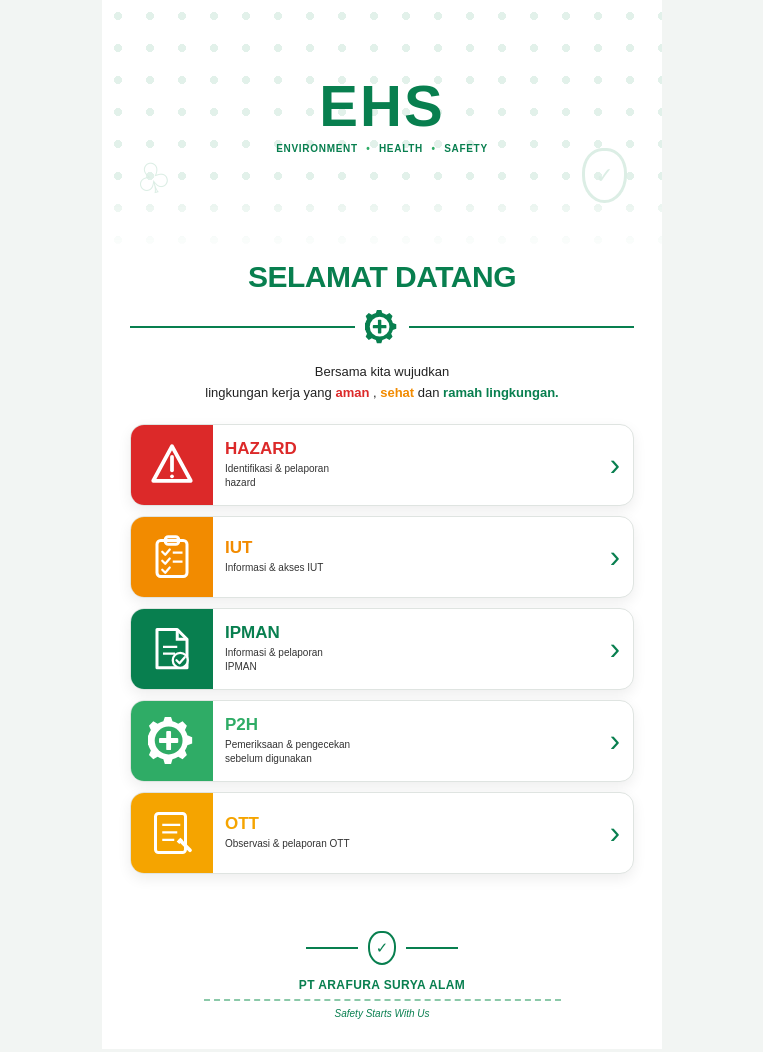
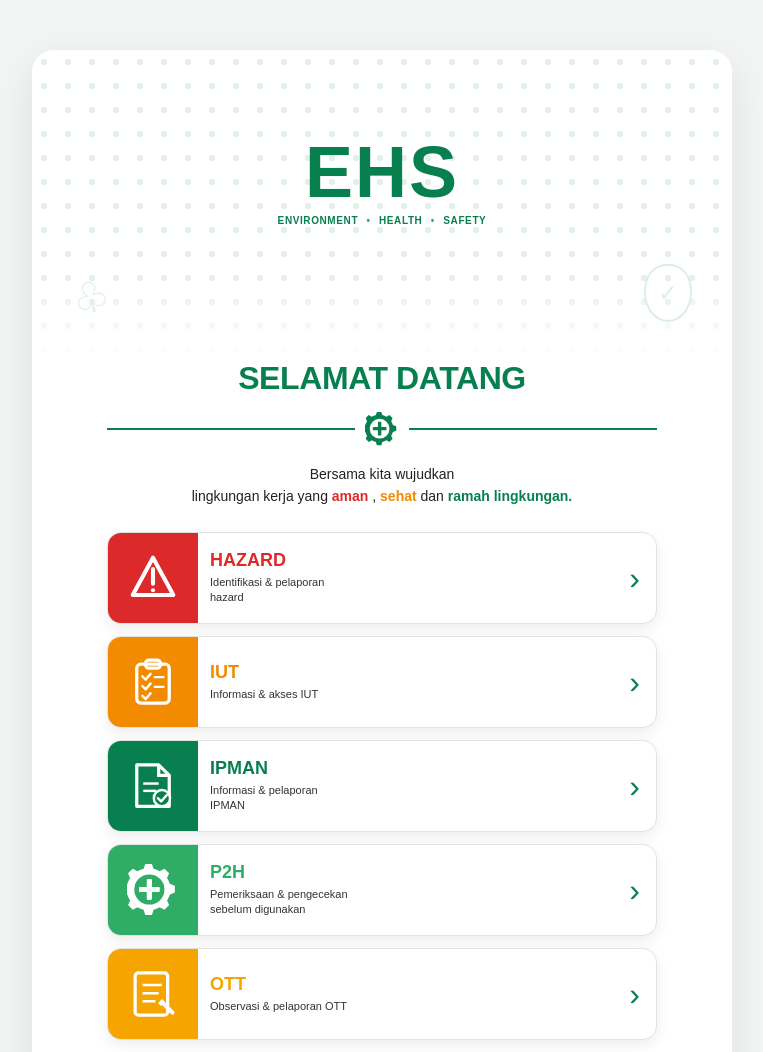
Before and after one commit to AdminEHS/EHS-Linktree, a plain HTML site: page index.html in a window 1280 px wide. Shown: the top 1052 px of the page, without its empty margins (258-1021 px from the left). Drawn offline with Linux system fonts and the light colour scheme.

Commit message:
Update CSS for improved responsiveness and style adjustments
Refactor CSS styles for responsiveness and clarity.

```diff
--- a/style.css
+++ b/style.css
@@ -1,6 +1,6 @@
-/* =========================================
+/* =====================================================
    RESET
-========================================= */
+===================================================== */
 
 * {
     margin: 0;
@@ -9,9 +9,14 @@
 }
 
 
-/* =========================================
+/* =====================================================
    BODY
-========================================= */
+===================================================== */
+
+html {
+    width: 100%;
+    min-height: 100%;
+}
 
 body {
     width: 100%;
@@ -31,9 +36,9 @@ body {
 }
 
 
-/* =========================================
-   CONTAINER
-========================================= */
+/* =====================================================
+   MAIN CONTAINER
+===================================================== */
 
 .container {
     width: 100%;
@@ -43,18 +48,26 @@ body {
 
     background: #ffffff;
 
+    position: relative;
+
     overflow: hidden;
 }
 
 
-/* =========================================
+/* =====================================================
    HEADER
-========================================= */
+===================================================== */
 
 .hero {
     position: relative;
 
-    height: 255px;
+    width: 100%;
+
+    height: clamp(
+        220px,
+        30vw,
+        300px
+    );
 
     background: #ffffff;
 
@@ -64,28 +77,36 @@ body {
 }
 
 
-/* =========================================
+/* =====================================================
    DOT PATTERN
-========================================= */
+===================================================== */
 
 .header-pattern {
     position: absolute;
 
     inset: 0;
 
-    opacity: 0.8;
+    opacity: 0.85;
 
     background-image:
         radial-gradient(
             circle,
-            #dceee5 4px,
-            transparent 4px
+            #dceee5 3px,
+            transparent 3px
         );
 
     background-size:
-        32px 32px;
+        24px 24px;
 
     mask-image:
+        linear-gradient(
+            to bottom,
+            black 0%,
+            black 72%,
+            transparent 100%
+        );
+
+    -webkit-mask-image:
         linear-gradient(
             to bottom,
             black 0%,
@@ -95,23 +116,31 @@ body {
 }
 
 
-/* =========================================
+/* =====================================================
    HEADER CONTENT
-========================================= */
+===================================================== */
 
 .header-content {
     position: relative;
 
     z-index: 2;
 
-    padding-top: 78px;
+    padding-top: clamp(
+        55px,
+        8vw,
+        85px
+    );
 }
 
 
 .hero h1 {
     color: #087f4f;
 
-    font-size: 58px;
+    font-size: clamp(
+        48px,
+        10vw,
+        70px
+    );
 
     line-height: 0.95;
 
@@ -122,15 +151,19 @@ body {
 
 
 .subtitle {
-    margin-top: 10px;
+    margin-top: 9px;
 
     color: #087f4f;
 
-    font-size: 10px;
+    font-size: clamp(
+        7px,
+        1.5vw,
+        10px
+    );
 
     font-weight: 700;
 
-    letter-spacing: 0.7px;
+    letter-spacing: 0.6px;
 }
 
 
@@ -142,19 +175,28 @@ body {
 }
 
 
-/* =========================================
-   DECORATIONS
-========================================= */
+/* =====================================================
+   HEADER DECORATIONS
+===================================================== */
 
 .leaf-decoration {
     position: absolute;
 
-    left: 32px;
-    bottom: 52px;
+    left: clamp(
+        15px,
+        5vw,
+        40px
+    );
+
+    bottom: 38px;
 
     color: #dceee5;
 
-    font-size: 42px;
+    font-size: clamp(
+        28px,
+        5vw,
+        42px
+    );
 
     transform:
         rotate(-15deg);
@@ -164,14 +206,28 @@ body {
 .shield-decoration {
     position: absolute;
 
-    right: 35px;
-    bottom: 52px;
+    right: clamp(
+        18px,
+        5vw,
+        40px
+    );
 
-    width: 45px;
-    height: 55px;
+    bottom: 38px;
+
+    width: clamp(
+        38px,
+        7vw,
+        48px
+    );
+
+    height: clamp(
+        46px,
+        8vw,
+        58px
+    );
 
     border:
-        3px solid #dceee5;
+        2px solid #dceee5;
 
     border-radius:
         45%
@@ -187,38 +243,52 @@ body {
 
     align-items: center;
 
-    font-size: 22px;
+    font-size: clamp(
+        18px,
+        3vw,
+        23px
+    );
 }
 
 
-/* =========================================
+/* =====================================================
    WELCOME
-========================================= */
+===================================================== */
 
 .welcome {
+    width: 100%;
+
     text-align: center;
 
     padding:
-        5px
-        28px
-        20px;
+        0
+        clamp(
+            20px,
+            5vw,
+            60px
+        )
+        22px;
 }
 
 
 .welcome h2 {
     color: #087f4f;
 
-    font-size: 30px;
+    font-size: clamp(
+        24px,
+        5vw,
+        32px
+    );
 
     font-weight: 900;
 
-    letter-spacing: -0.5px;
+    letter-spacing: -0.4px;
 }
 
 
-/* =========================================
+/* =====================================================
    DIVIDER
-========================================= */
+===================================================== */
 
 .divider {
     width: 100%;
@@ -232,7 +302,7 @@ body {
     gap: 10px;
 
     margin:
-        16px
+        15px
         0
         18px;
 }
@@ -246,10 +316,6 @@ body {
     background: #087f4f;
 }
 
-
-/* =========================================
-   HEALTH ICON
-========================================= */
 
 .health-icon {
     width: 34px;
@@ -273,16 +339,20 @@ body {
 }
 
 
-/* =========================================
+/* =====================================================
    WELCOME TEXT
-========================================= */
+===================================================== */
 
 .welcome p {
     color: #222222;
 
-    font-size: 13px;
+    font-size: clamp(
+        11px,
+        2vw,
+        14px
+    );
 
-    line-height: 1.6;
+    line-height: 1.55;
 }
 
 
@@ -307,28 +377,38 @@ body {
 }
 
 
-/* =========================================
+/* =====================================================
    MENU
-========================================= */
+===================================================== */
 
 .menu {
+    width: 100%;
+
     padding:
         0
-        28px
-        25px;
+        clamp(
+            20px,
+            5vw,
+            60px
+        )
+        30px;
 }
 
 
-/* =========================================
-   CARD
-========================================= */
+/* =====================================================
+   MENU CARD
+===================================================== */
 
 .menu-card {
     position: relative;
 
     width: 100%;
 
-    min-height: 80px;
+    min-height: clamp(
+        76px,
+        10vw,
+        88px
+    );
 
     margin-bottom: 10px;
 
@@ -341,7 +421,7 @@ body {
     border:
         1px solid #dfe4e1;
 
-    border-radius: 14px;
+    border-radius: 12px;
 
     overflow: hidden;
 
@@ -367,12 +447,12 @@ body {
         translateY(-2px);
 
     box-shadow:
-        0 8px 18px
+        0 8px 20px
         rgba(
             0,
             0,
             0,
-            0.10
+            0.11
         );
 }
 
@@ -383,16 +463,30 @@ body {
 }
 
 
-/* =========================================
+/* =====================================================
    ICON BOX
-========================================= */
+===================================================== */
 
 .icon-box {
-    width: 82px;
+    width: clamp(
+        76px,
+        14vw,
+        90px
+    );
 
-    min-width: 82px;
+    min-width: clamp(
+        76px,
+        14vw,
+        90px
+    );
 
-    height: 80px;
+    height: 100%;
+
+    min-height: clamp(
+        76px,
+        10vw,
+        88px
+    );
 
     display: flex;
 
@@ -402,87 +496,85 @@ body {
 }
 
 
-/* =========================================
-   HAZARD
-========================================= */
+/* =====================================================
+   MENU COLORS
+===================================================== */
+
+/* HAZARD */
 
 .hazard .icon-box {
     background: #dc2929;
 }
-
 
 .hazard .menu-info h3 {
     color: #dc2929;
 }
 
 
-/* =========================================
-   IUT
-========================================= */
+/* IUT */
 
 .iut .icon-box {
     background: #f28b00;
 }
-
 
 .iut .menu-info h3 {
     color: #f28b00;
 }
 
 
-/* =========================================
-   IPMAN
-========================================= */
+/* IPMAN */
 
 .ipman .icon-box {
     background: #087f4f;
 }
-
 
 .ipman .menu-info h3 {
     color: #087f4f;
 }
 
 
-/* =========================================
-   P2H
-========================================= */
+/* P2H */
 
 .p2h .icon-box {
     background: #2fac66;
 }
-
 
 .p2h .menu-info h3 {
     color: #2fac66;
 }
 
 
-/* =========================================
-   OTT
-========================================= */
+/* OTT */
 
 .ott .icon-box {
     background: #f5a400;
 }
-
 
 .ott .menu-info h3 {
     color: #f5a400;
 }
 
 
-/* =========================================
-   ICON SIZES
-========================================= */
+/* =====================================================
+   ICONS
+===================================================== */
 
 .hazard-icon,
 .iut-icon,
 .ipman-icon,
 .p2h-icon,
 .ott-icon {
-    width: 48px;
-    height: 48px;
+    width: clamp(
+        42px,
+        8vw,
+        52px
+    );
+
+    height: clamp(
+        42px,
+        8vw,
+        52px
+    );
 
     display: flex;
 
@@ -497,14 +589,14 @@ body {
 .ipman-icon svg,
 .p2h-icon svg,
 .ott-icon svg {
-    width: 48px;
-    height: 48px;
+    width: 100%;
+    height: 100%;
 }
 
 
-/* =========================================
-   MENU INFO
-========================================= */
+/* =====================================================
+   MENU INFORMATION
+===================================================== */
 
 .menu-info {
     flex: 1;
@@ -520,7 +612,11 @@ body {
 
 
 .menu-info h3 {
-    font-size: 17px;
+    font-size: clamp(
+        15px,
+        3vw,
+        18px
+    );
 
     font-weight: 800;
 
@@ -533,22 +629,34 @@ body {
 .menu-info p {
     color: #333333;
 
-    font-size: 10px;
+    font-size: clamp(
+        8px,
+        1.7vw,
+        11px
+    );
 
-    line-height: 1.35;
+    line-height: 1.4;
 }
 
 
-/* =========================================
+/* =====================================================
    ARROW
-========================================= */
+===================================================== */
 
 .arrow {
-    padding-right: 13px;
+    padding-right: clamp(
+        10px,
+        2vw,
+        15px
+    );
 
     color: #087f4f;
 
-    font-size: 31px;
+    font-size: clamp(
+        25px,
+        5vw,
+        32px
+    );
 
     font-weight: 300;
 
@@ -556,25 +664,27 @@ body {
 }
 
 
-/* =========================================
+/* =====================================================
    FOOTER
-========================================= */
+===================================================== */
 
 footer {
+    width: 100%;
+
     text-align: center;
 
     padding:
-        22px
         25px
-        30px;
+        clamp(
+            20px,
+            5vw,
+            60px
+        )
+        35px;
 
     color: #087f4f;
 }
 
-
-/* =========================================
-   FOOTER DECORATION
-========================================= */
 
 .footer-decoration {
     display: flex;
@@ -590,7 +700,11 @@ footer {
 
 
 .footer-decoration span {
-    width: 52px;
+    width: clamp(
+        45px,
+        10vw,
+        65px
+    );
 
     height: 2px;
 
@@ -599,8 +713,8 @@ footer {
 
 
 .footer-shield {
-    width: 28px;
-    height: 34px;
+    width: 29px;
+    height: 35px;
 
     border:
         2px solid #087f4f;
@@ -624,16 +738,23 @@ footer {
 footer h4 {
     color: #087f4f;
 
-    font-size: 12px;
+    font-size: clamp(
+        10px,
+        2vw,
+        13px
+    );
 
     font-weight: 800;
 
-    letter-spacing: 0.4px;
+    letter-spacing: 0.3px;
 }
 
 
 .footer-line {
-    width: 70%;
+    width: min(
+        70%,
+        300px
+    );
 
     height: 1px;
 
@@ -649,112 +770,327 @@ footer h4 {
 footer p {
     color: #087f4f;
 
-    font-size: 10px;
+    font-size: clamp(
+        8px,
+        1.7vw,
+        10px
+    );
 
     font-style: italic;
 }
 
 
-/* =========================================
-   MOBILE
-========================================= */
+/* =====================================================
+   SMALL MOBILE
+   320px - 374px
+===================================================== */
 
-@media (max-width: 480px) {
+@media (max-width: 374px) {
 
     .hero {
-        height: 225px;
+        height: 210px;
     }
 
 
     .header-content {
-        padding-top: 65px;
+        padding-top: 60px;
     }
 
 
     .hero h1 {
-        font-size: 52px;
+        font-size: 48px;
     }
 
 
     .subtitle {
+        font-size: 7px;
+    }
+
+
+    .welcome {
+        padding-left: 16px;
+        padding-right: 16px;
+    }
+
+
+    .menu {
+        padding-left: 16px;
+        padding-right: 16px;
+    }
+
+
+    .menu-card {
+        min-height: 72px;
+    }
+
+
+    .icon-box {
+        width: 72px;
+        min-width: 72px;
+
+        min-height: 72px;
+    }
+
+
+    .menu-info {
+        padding-left: 10px;
+    }
+
+
+    .menu-info h3 {
+        font-size: 15px;
+    }
+
+
+    .menu-info p {
         font-size: 8px;
+    }
+}
+
+
+/* =====================================================
+   STANDARD MOBILE
+   375px - 599px
+===================================================== */
+
+@media (
+    min-width: 375px
+) and (
+    max-width: 599px
+) {
+
+    .container {
+        width: 100%;
+    }
+}
+
+
+/* =====================================================
+   TABLET
+   600px - 899px
+===================================================== */
+
+@media (
+    min-width: 600px
+) {
+
+    body {
+        padding:
+            25px;
+    }
+
+
+    .container {
+        width: min(
+            100%,
+            620px
+        );
+
+        min-height: auto;
+
+        border-radius: 18px;
+
+        box-shadow:
+            0 10px 35px
+            rgba(
+                0,
+                0,
+                0,
+                0.08
+            );
+    }
+
+
+    .hero {
+        height: 280px;
+    }
+
+
+    .header-content {
+        padding-top: 82px;
+    }
+
+
+    .welcome {
+        padding-left: 50px;
+        padding-right: 50px;
+    }
+
+
+    .menu {
+        padding-left: 50px;
+        padding-right: 50px;
+    }
+
+
+    .menu-card {
+        min-height: 86px;
+    }
+
+
+    .icon-box {
+        min-height: 86px;
+    }
+}
+
+
+/* =====================================================
+   DESKTOP
+   900px+
+===================================================== */
+
+@media (
+    min-width: 900px
+) {
+
+    body {
+        padding:
+            40px 20px;
+    }
+
+
+    .container {
+        width: 680px;
+
+        max-width: 680px;
+
+        min-height: auto;
+
+        border-radius: 22px;
+
+        box-shadow:
+            0 12px 40px
+            rgba(
+                0,
+                0,
+                0,
+                0.09
+            );
+    }
+
+
+    .hero {
+        height: 300px;
+    }
+
+
+    .header-content {
+        padding-top: 88px;
+    }
+
+
+    .hero h1 {
+        font-size: 72px;
+    }
+
+
+    .subtitle {
+        font-size: 10px;
     }
 
 
     .welcome {
         padding:
             0
-            20px
-            18px;
+            65px
+            25px;
     }
 
 
     .welcome h2 {
-        font-size: 25px;
+        font-size: 32px;
     }
 
 
     .welcome p {
-        font-size: 12px;
+        font-size: 14px;
     }
 
 
     .menu {
         padding:
             0
-            20px
-            20px;
+            65px
+            35px;
     }
 
 
     .menu-card {
-        min-height: 78px;
+        min-height: 90px;
+
+        margin-bottom: 12px;
+
+        border-radius: 14px;
     }
 
 
     .icon-box {
-        width: 78px;
+        width: 90px;
 
-        min-width: 78px;
+        min-width: 90px;
 
-        height: 78px;
+        min-height: 90px;
     }
 
 
     .menu-info h3 {
-        font-size: 16px;
+        font-size: 18px;
     }
 
 
     .menu-info p {
-        font-size: 9px;
+        font-size: 11px;
     }
 
 
     .arrow {
-        font-size: 28px;
+        font-size: 32px;
 
-        padding-right: 10px;
+        padding-right: 16px;
     }
 
 
-    .leaf-decoration {
-        left: 15px;
+    footer {
+        padding-bottom: 40px;
+    }
+}
 
-        bottom: 40px;
 
-        font-size: 32px;
+/* =====================================================
+   LARGE DESKTOP
+   1200px+
+===================================================== */
+
+@media (
+    min-width: 1200px
+) {
+
+    body {
+        padding-top: 50px;
+        padding-bottom: 50px;
     }
 
 
-    .shield-decoration {
-        right: 18px;
+    .container {
+        width: 700px;
 
-        bottom: 40px;
+        max-width: 700px;
+    }
 
-        width: 38px;
-        height: 46px;
 
-        font-size: 18px;
+    .hero {
+        height: 310px;
+    }
+
+
+    .welcome {
+        padding-left: 75px;
+        padding-right: 75px;
+    }
+
+
+    .menu {
+        padding-left: 75px;
+        padding-right: 75px;
     }
 }
```
